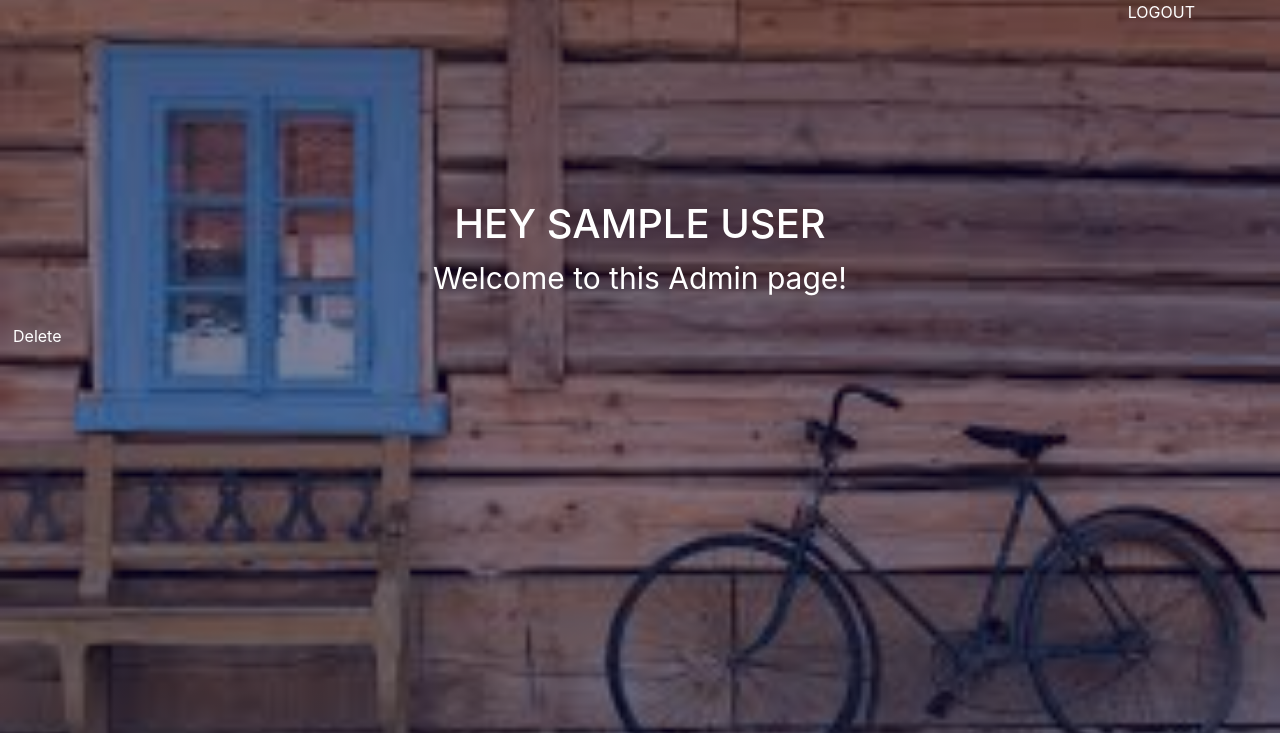
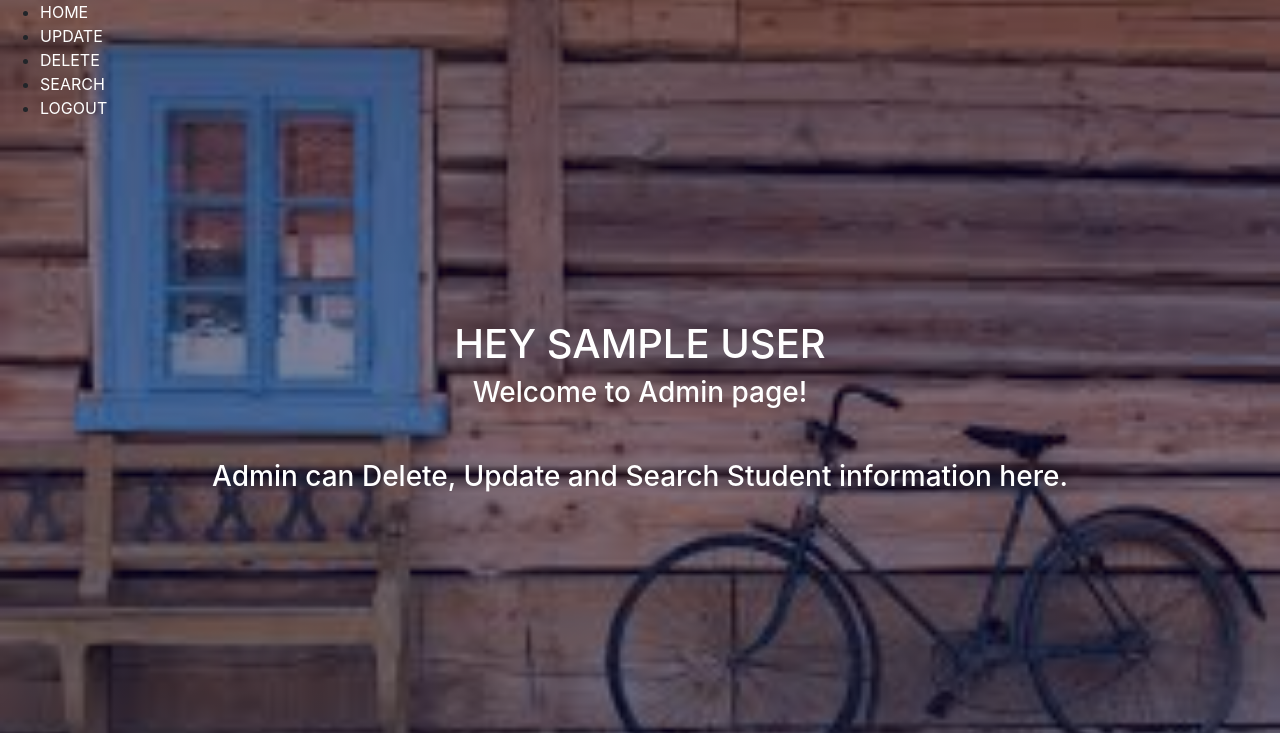
Before and after one commit to Fragment295/UserRegLogin, a PHP site: page /AdminPage.php in a window 1280 px wide. Shown: the top 733 px of the page. Run offline with PHP 8.4, Linux system fonts and the light colour scheme; the visitor is signed in with stand-in values (Sample User, id 1).

Commit message:
Update AdminPage.php

```diff
--- a/AdminPage.php
+++ b/AdminPage.php
@@ -1,7 +1,7 @@
 <?php
 session_start();
 if(!isset($_SESSION['name'])){
-    header('location:Login.php');
+    header('location:LoginRegistrationHTML.php');
 }
 
 
@@ -12,24 +12,37 @@ if(!isset($_SESSION['name'])){
 
 <html>
 <head>
-<title> Admin </title>
+
+
+<title> Admin Page </title>
       <link rel = "stylesheet" type = "text/css" href = "Style.css">
       <link rel = "stylesheet" type = "text/css"
       href = "https://stackpath.bootstrapcdn.com/bootstrap/4.3.1/css/bootstrap.min.css">
-
-</head>
+     </head>
 
 <body>
 
+
+   <nav>
+    <!-- <img src = "HostelManagementLogo02.jpg" width = "200" height = "80">-->
+    <ul>
+    <li><a class="active" href="Home.php">HOME</a></li>
+     <li><a href="UpdateStudentInfo.html">UPDATE</a></li>
+     <li><a href="DeleteStudentInfo.html">DELETE</a></li>
+     <li><a href="SearchStudentInfo.html">SEARCH</a></li>
+     <li><a href="Logout.php">LOGOUT</a></li>
+    </ul>
+   </nav>
+
+
     <div class="container">
-
-    <a class = "float-right" href = "Logout.php"> LOGOUT </a>
     <h1> Hey <?php echo $_SESSION['name']; ?></h1>
-    <div class = "wel"> <p>Welcome to this Admin page!</p> </div>
+    <div><h3><p style = " color:white; text-align:center;">Welcome to Admin page!</p></h3> </div>
+     <p><h3 style = "color:white; margin-top: 50px; text-align:center;"> Admin can Delete, Update and Search Student information here.</h3> </p>
 
     </div>
 
-    <button type="submit" class="btn"><a href ="delete.html" >Delete</a></button>
+
 
     </body>
 
```
